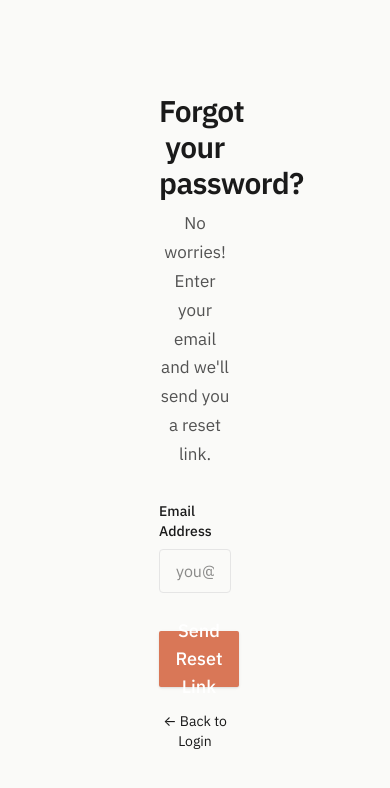
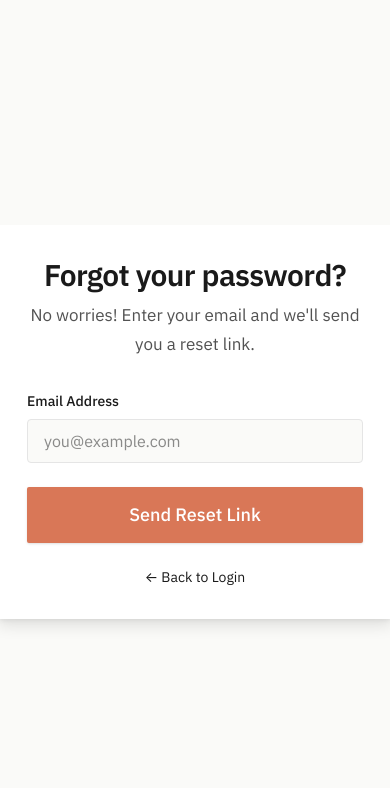
Before and after one commit to post-meta/cleenly, a Next.js app: page /forgot-password in a window 390 px wide. Shown: the top 788 px of the page. Built offline with nearby package versions, Linux system fonts and the light colour scheme.

Commit message:
fix: improve forgot password page layout and responsiveness

```diff
--- a/app/forgot-password/page.tsx
+++ b/app/forgot-password/page.tsx
@@ -39,8 +39,8 @@ export default function ForgotPasswordPage() {
 
     if (success) {
         return (
-            <div className="min-h-screen flex items-center justify-center px-6">
-                <div className="max-w-md w-full space-y-6 text-center">
+            <div className="flex min-h-screen w-full items-center justify-center p-6 md:p-10 bg-gray-50">
+                <div className="w-full max-w-2xl min-w-[400px] bg-white shadow-lg rounded-lg p-8 md:p-10 text-center space-y-6">
                     <div className="text-6xl">📧</div>
                     <h1 className="text-3xl font-semibold">Check your email</h1>
                     <p className="text-muted-foreground">
@@ -61,8 +61,8 @@ export default function ForgotPasswordPage() {
     }
 
     return (
-        <div className="min-h-screen flex items-center justify-center px-6">
-            <div className="max-w-md w-full space-y-8">
+        <div className="flex min-h-screen w-full items-center justify-center p-6 md:p-10 bg-gray-50">
+            <div className="w-full max-w-2xl min-w-[400px] bg-white shadow-lg rounded-lg p-8 md:p-10 space-y-8">
                 <div className="text-center">
                     <h1 className="text-3xl font-semibold">Forgot your password?</h1>
                     <p className="text-muted-foreground mt-2">
```
